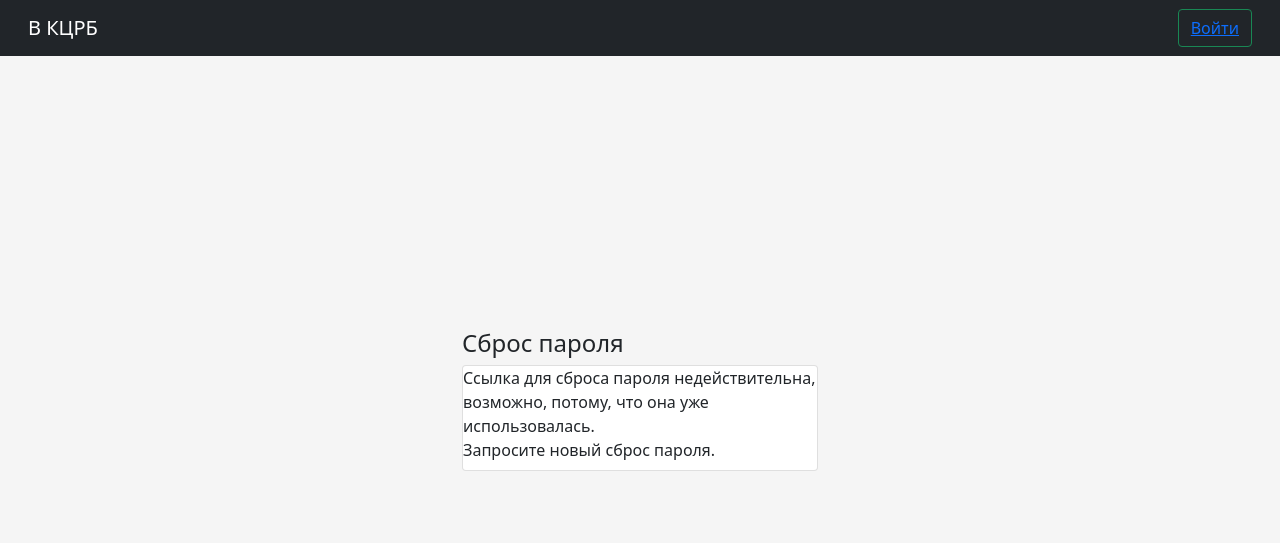
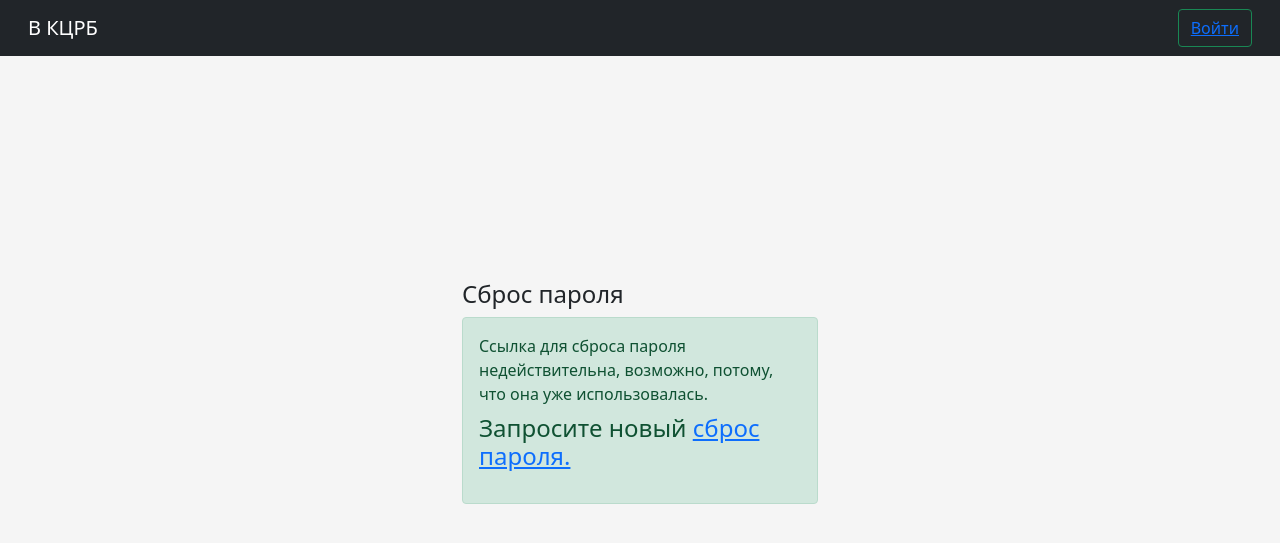
Before and after one commit to DonCorleone-byte/Social-Network, a Django app: page /account/reset/1/1/ in a window 1280 px wide. Shown: the top 543 px of the page. Run offline with Django 3.2, Linux system fonts and the light colour scheme; some libraries are stand-ins or nearby versions.

Commit message:
Реализована форма сброса пароля, добавлены плюшки

```diff
--- a/vkcrb/account/Templates/registration/password_reset_confirm.html
+++ b/vkcrb/account/Templates/registration/password_reset_confirm.html
@@ -3,7 +3,7 @@
 {% load crispy_forms_tags %}
 {% block title %}Сброс пароля{% endblock %}
 {% block content %}
-<h4  class="card-title">Сброс пароля</h4>
+<h4  class="alert-heading">Сброс пароля</h4>
 {% if validlink %}
 <p class="card-title">Please enter your new password twice:</p>
 <div  class="card">
@@ -16,11 +16,11 @@
     </div>
 </div>
 {% else %}
-<div  class="card">
+<div  class="alert alert-success" role="alert">
     <p class="card-title">
         Ссылка для сброса пароля недействительна, возможно, потому, что она
         уже использовалась.
-        <br>Запросите новый сброс пароля.</p>
+        <br><h4 class="alert-heading">Запросите новый <a href="{% url "password_reset" %}">сброс пароля.</a></h4></p>
 {% endif %}
 </div>
 {% endblock %}
```
